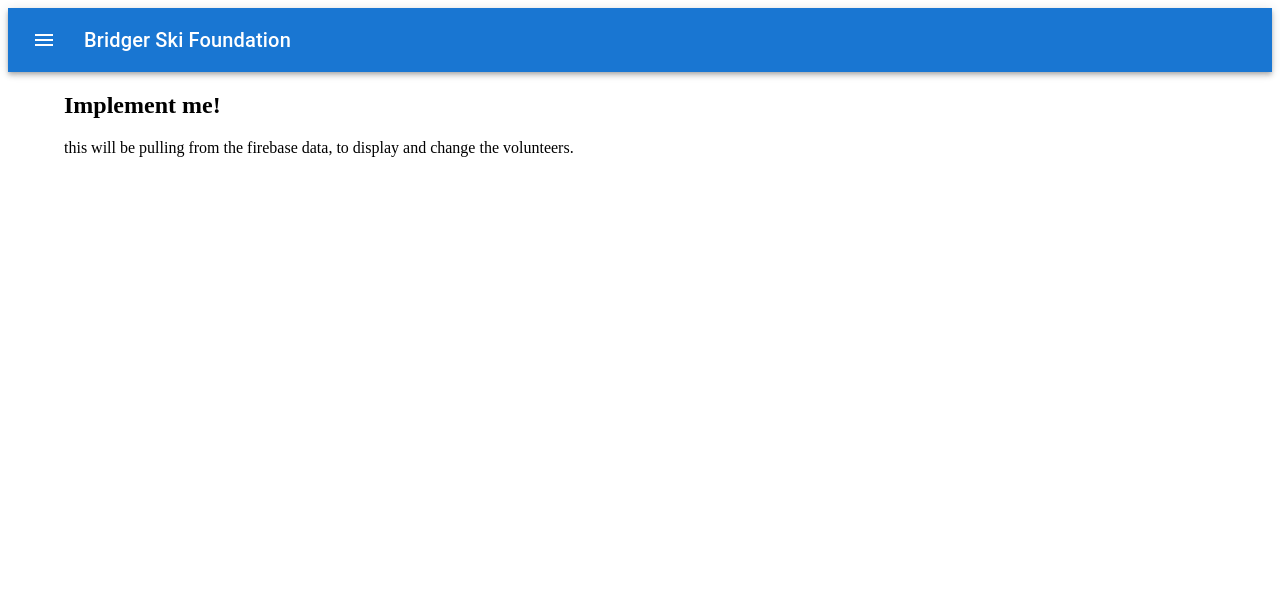
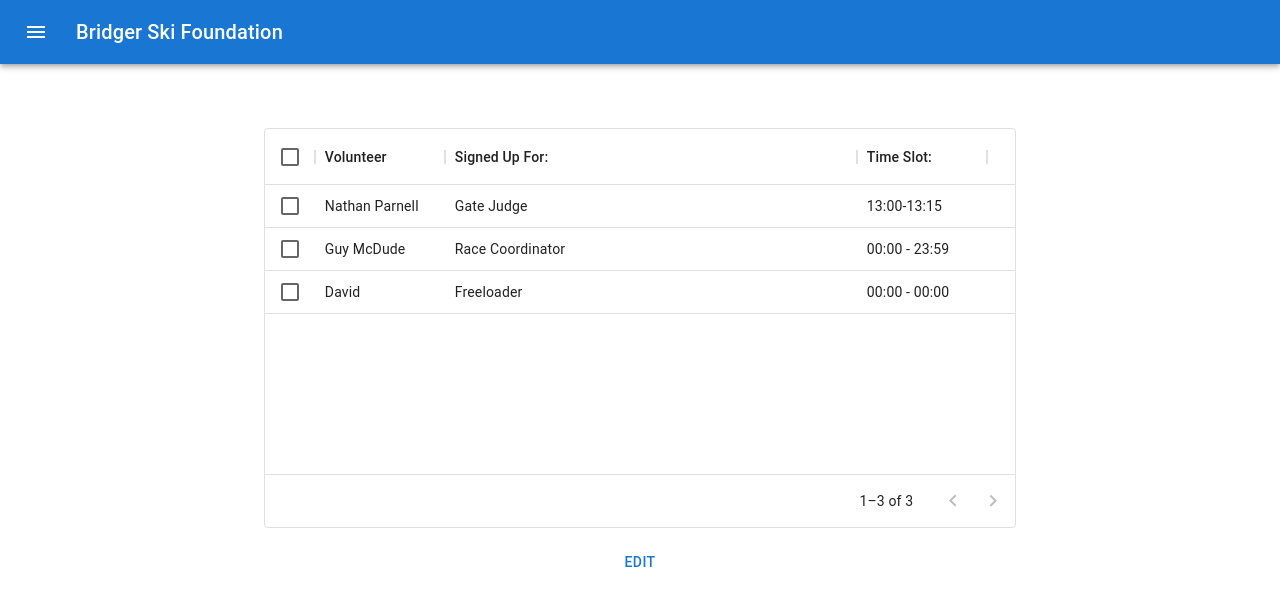
Before and after one commit to 423s23/G3-BSF, a React (Create React App) app in the folder react_project/: page /editvolunteers in a window 1280 px wide. Shown: the top 606 px of the page. Built offline with nearby package versions, Linux system fonts and the light colour scheme.

Commit message:
Beta EditRegisteredVolunteers

```diff
--- a/react_project/package.json
+++ b/react_project/package.json
@@ -12,6 +12,7 @@
     "@testing-library/jest-dom": "^5.16.5",
     "@testing-library/react": "^13.4.0",
     "@testing-library/user-event": "^13.5.0",
+    "firebase": "^9.17.2",
     "react": "^18.2.0",
     "react-dom": "^18.2.0",
     "react-router-dom": "^6.8.1",
--- a/react_project/src/screens/editRegisteredVolunteers.js
+++ b/react_project/src/screens/editRegisteredVolunteers.js
@@ -1,11 +1,93 @@
-export default function editRegisteredVolunteers(){
 
-    return (
-        <div>
-            {console.log("Accessed Volunteer Editing")}
-            <h2>Implement me!</h2>
-            <p>this will be pulling from the firebase data, to display and change the volunteers.</p>
+import * as React from 'react';
+
+import { createTheme, ThemeProvider } from '@mui/material/styles';
+import Box from '@mui/material/Box';
+import { DataGrid} from '@mui/x-data-grid';
+import CssBaseline from '@mui/material/CssBaseline';
+import Container from '@mui/material/Container';
+import Button from '@mui/material/Button';
+const theme = createTheme();
+
+
+const edit = (Selection) => {
+    console.log('Needs API calls to be fully working.')
+}
+
+const columns = [
+
+  { field: 'vol', headerName: 'Volunteer', width: 130 },
+  { field: 'job', headerName: 'Signed Up For:', width: 412 },
+  { field: 'time', headerName: 'Time Slot:', width: 130},
+
+];
+
+const rows = [
+  { id: 1, job: 'Gate Judge', vol: 'Nathan Parnell', time: '13:00-13:15'},
+  { id: 2, job: 'Race Coordinator', vol: 'Guy McDude', time: '00:00 - 23:59'},
+  { id: 3, job: 'Freeloader', vol: 'David', time: '00:00 - 00:00'},
+];
+
+
+export default function PositionPicker() {
+const cellClickRef = React.useRef(null);
+const [selectionModel, setSelectionModel] = React.useState([]);
+  return (
+
+    <ThemeProvider theme={theme}>
+        <Container component="main" maxWidth="xs">
+        <CssBaseline />
+        <Box
+                    sx={{
+                        marginTop: 8,
+                        display: 'flex',
+                        flexDirection: 'column',
+                        alignItems: 'center',
+                    }}
+                >
+        <div style={{ height: 400, width: '190%' }}>
+        <DataGrid
+            getRowHeight={() => 'auto'}
+            rows={rows}
+            columns={columns}
+            pageSize={5}
+            checkboxSelection
+            rowsPerPageOptions={[5]}
+            hideFooterSelectedRowCount={true}
+            selectionModel={selectionModel}
+            onCellClick={() => (cellClickRef.current = true)}
+            onSelectionModelChange={(selection, detail) => {
+              if (cellClickRef.current) {
+                if (selection.length > 1) {
+                  const selectionSet = new Set(selectionModel);
+                  const result = selection.filter((s) => !selectionSet.has(s));
+
+                  setSelectionModel(result);
+                } else {
+                  setSelectionModel(selection);
+                }
+              } else {
+                setSelectionModel(selection);
+              }
+              cellClickRef.current = null;
+            }}
+        />
         </div>
+        <React.Fragment>
+            <Box
+            sx={{
+                pt:2,
+                alignItems: 'center'}}>
+                <Button onClick = {edit(Selection)}>
+                    {'Edit'}
+                </Button>
+            </Box>
+        </React.Fragment>
+        </Box>
+        </Container>
 
-    );
+    </ThemeProvider >
+
+
+  );
 }
```
Also changed, not shown: 1 other file (tests, documents, lock files or other folders).
